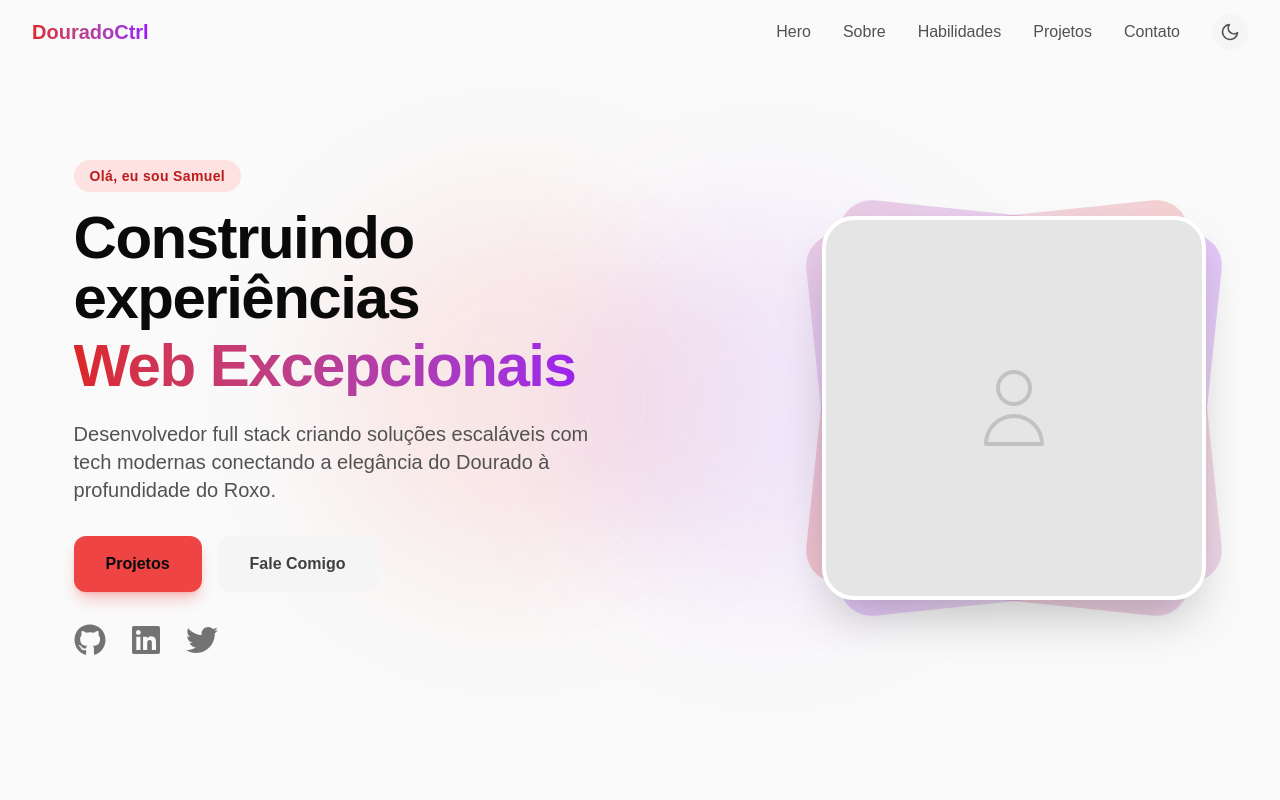
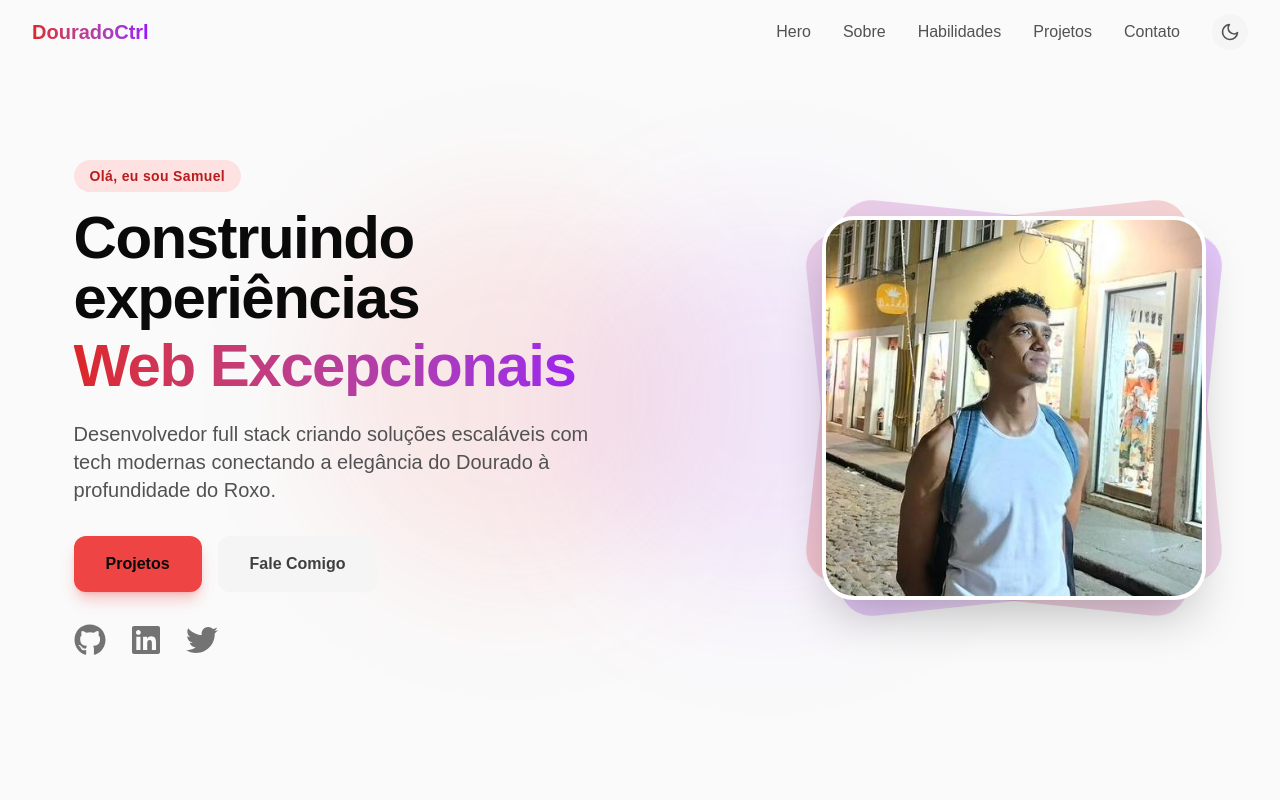
Before and after one commit to DouradoCtrl/portifolio, a Next.js app: page / in a window 1280 px wide. Shown: the top 800 px of the page. Built offline with nearby package versions, Linux system fonts and the light colour scheme.

Commit message:
add: upload imagem de perfil

```diff
--- a/components/Hero.tsx
+++ b/components/Hero.tsx
@@ -2,6 +2,7 @@
 
 import { motion } from "framer-motion";
 import { FaGithub, FaLinkedin, FaTwitter } from "react-icons/fa";
+import Image from "next/image";
 
 // eslint-disable-next-line @typescript-eslint/no-explicit-any
 export default function Hero({ data }: { data: any }) {
@@ -87,12 +88,12 @@ export default function Hero({ data }: { data: any }) {
             <div className="relative w-full h-full bg-neutral-200 dark:bg-neutral-800 rounded-[2rem] overflow-hidden border-4 border-white dark:border-neutral-800 shadow-2xl">
               <div className="absolute inset-0 flex items-center justify-center text-neutral-400">
                 {/* Fallback pattern/placeholder */}
-                <svg className="w-24 h-24 opacity-50" fill="none" stroke="currentColor" viewBox="0 0 24 24" xmlns="http://www.w3.org/2000/svg">
+                {/* <svg className="w-24 h-24 opacity-50" fill="none" stroke="currentColor" viewBox="0 0 24 24" xmlns="http://www.w3.org/2000/svg">
                   <path strokeLinecap="round" strokeLinejoin="round" strokeWidth={1} d="M16 7a4 4 0 11-8 0 4 4 0 018 0zM12 14a7 7 0 00-7 7h14a7 7 0 00-7-7z" />
-                </svg>
+                </svg> */}
               </div>
               {/* Optional: Actual image component */}
-              {/* <Image src="/avatar.jpg" alt="Profile" fill className="object-cover" priority /> */}
+              <Image src="/profile/image.png" alt="Profile" fill className="object-cover" priority />
             </div>
           </div>
         </motion.div>
```
Also changed, not shown: public/profile/image.png (added).
